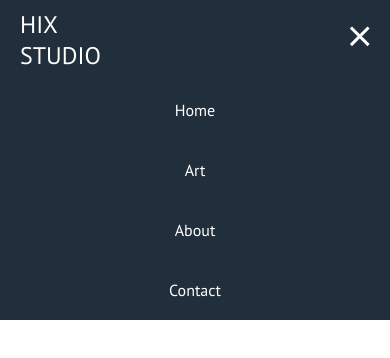
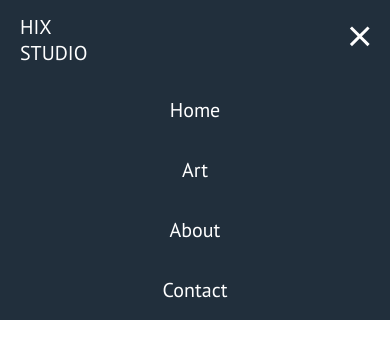
Before and after one commit to emilyhix/ArtPortfolio, a plain HTML site: page index.html in a window 390 px wide. Both pictures are taken after a click on the element 359 px from the left and 36 px from the top of the page. Drawn offline with Linux system fonts and the light colour scheme.

Commit message:
Improved mobile navbar, made colors consistent

```diff
--- a/style.css
+++ b/style.css
@@ -12,6 +12,7 @@
     font-family: "PT Sans", sans-serif;
     font-weight: 400;
     font-style: normal;
+    font-size: 20px;
 }
 
 .nav-container {
@@ -89,7 +90,7 @@
     .nav-menu {
         display: grid;
         grid-template-columns: auto;
-        background: var(--brightblue);
+        background: var(--darkgray);
         margin: 0;
         width: 100%;
         position: absolute;
```
